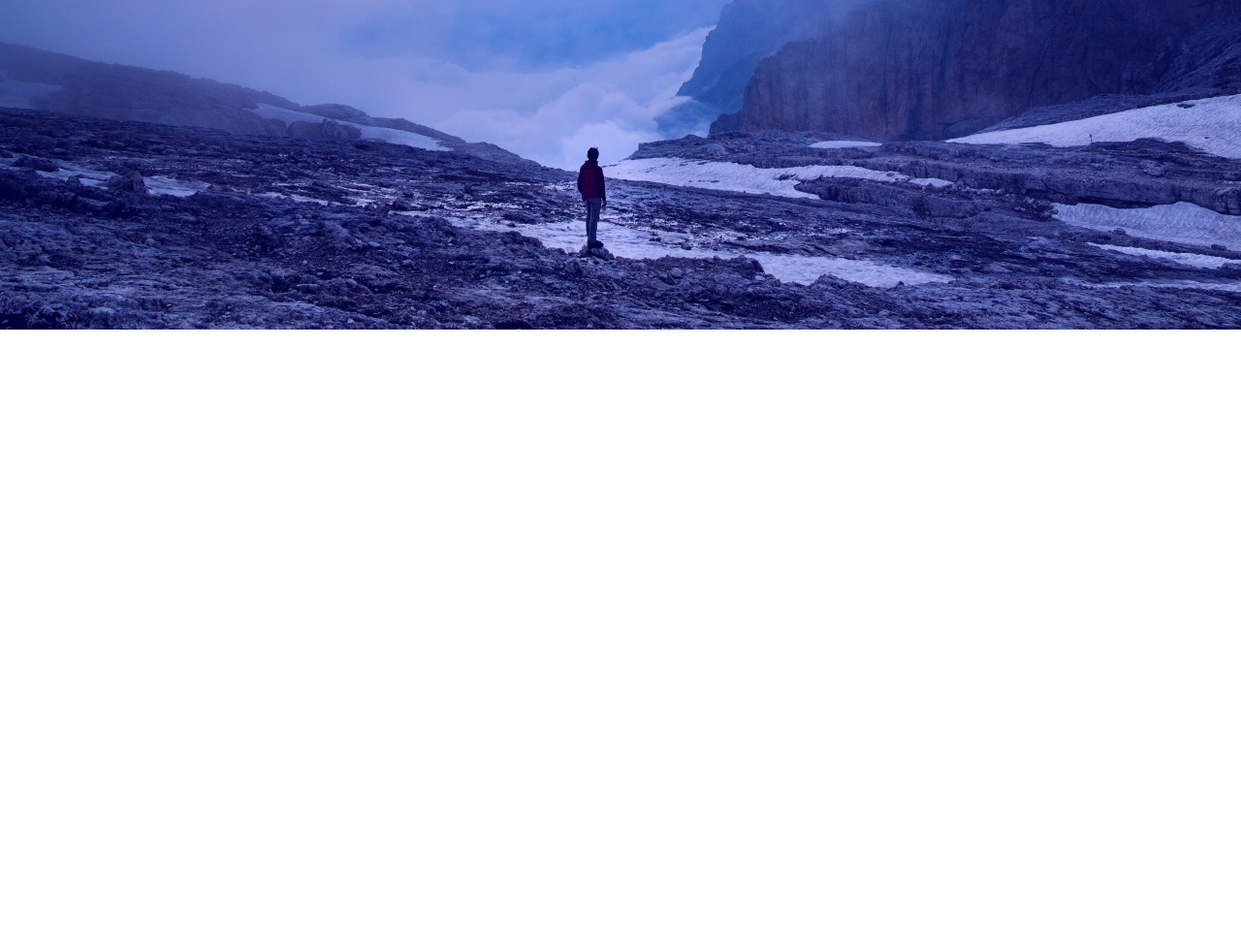
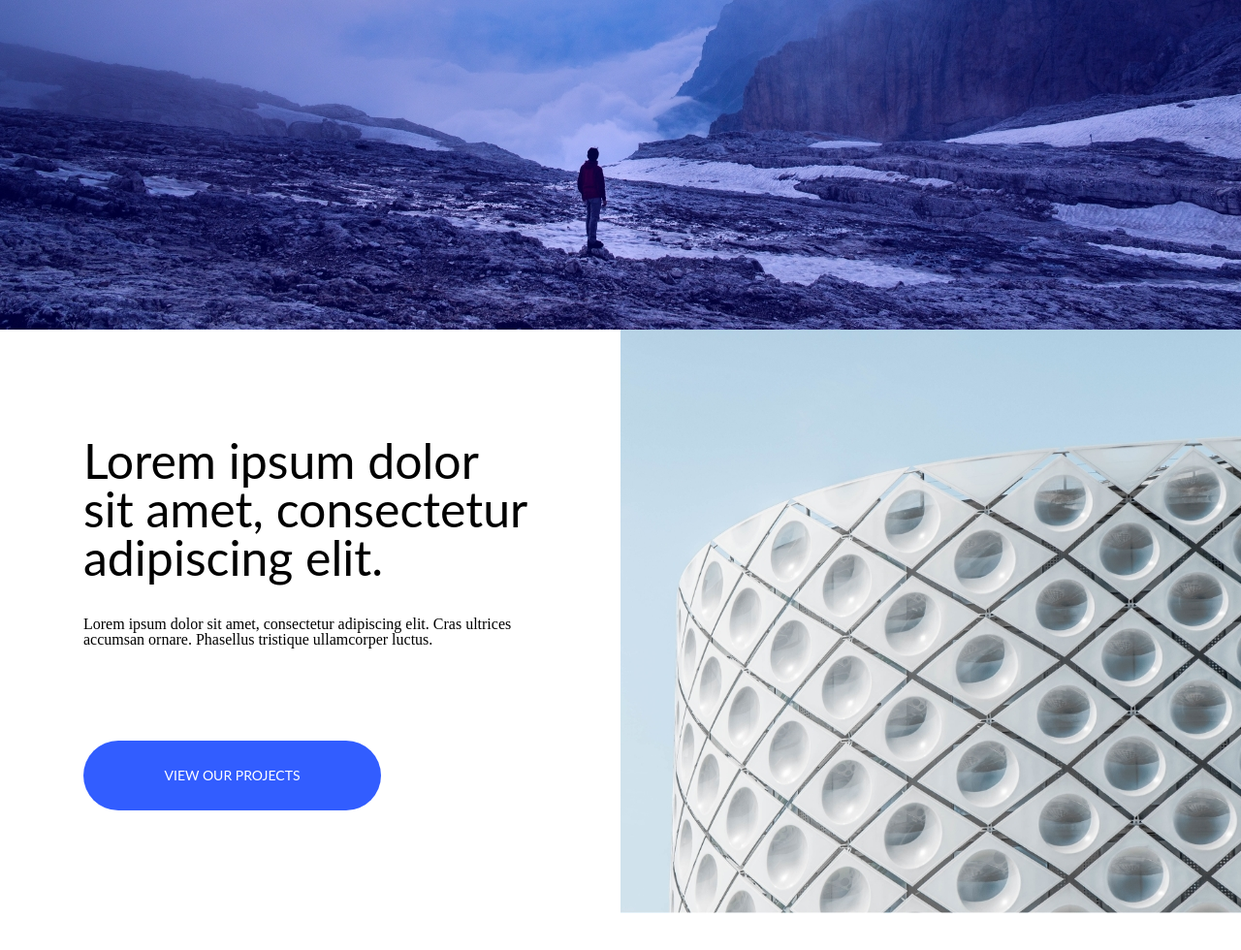
Before and after one commit to sepiashvili/lesson8-flex, a plain HTML site: page index.html in a window 1280 px wide. Shown: the part 560-1540 px from the top of the page at 97% size. Before the commit the page ends 900 px from the top, so only its background shows below. Drawn offline with Linux system fonts and the light colour scheme.

Commit message:
section #1

```diff
--- a/css/style.css
+++ b/css/style.css
@@ -32,3 +32,41 @@
     color: #FFFFFF;
 }
 /* section #1 */
+.container {
+    display: flex;
+    justify-content: space-between;
+    margin-bottom: 76.6px;
+}
+.left-block {
+    width: 468px;
+    margin: auto;
+}
+.sec2-p1 {
+    width: 468px;
+    height: 186px;
+    font-size: 50px;
+    font-family: 'Lato';
+}
+.sec2-p2 {
+    width: 457px;
+    height: 128px;
+    font-size: 16px;
+    font-family: 'Poppins';
+}
+.sec2-border {
+    width: 307px;
+    height: 72px;
+    background-color: #325DFF;
+    border-radius: 36px;
+    position: relative;
+}
+.sec2-h3 {
+    font-size: 14px;
+    font-family: 'Lato';
+    position: absolute;
+    color: #FFFFFF;
+    top: 50%;
+    left: 50%;
+    transform: translate(-50% , -50%);
+}
+/* sectiopm #2 */
--- a/index.html
+++ b/index.html
@@ -21,5 +21,17 @@
             </nav>
             <h1 class="header-h1">Lorem ipsum</h1>
     </header>
+    <section>
+        <div class="container">
+            <div class="left-block">
+                <p class="sec2-p1">Lorem ipsum dolor sit amet, consectetur adipiscing elit. </p>
+                <p class="sec2-p2">Lorem ipsum dolor sit amet, consectetur adipiscing elit. Cras ultrices accumsan ornare. Phasellus tristique ullamcorper luctus.</p>
+                <div class="sec2-border"><h3 class="sec2-h3">VIEW OUR PROJECTS</h3></div>
+            </div>
+            <div class="right-block">
+                <img src="images/Rectangle 2.jpg" alt="">
+            </div>
+        </div>
+    </section>
 </body>
 </html>
```
Also changed, not shown: css/fonts.css (line endings or trailing spaces).
